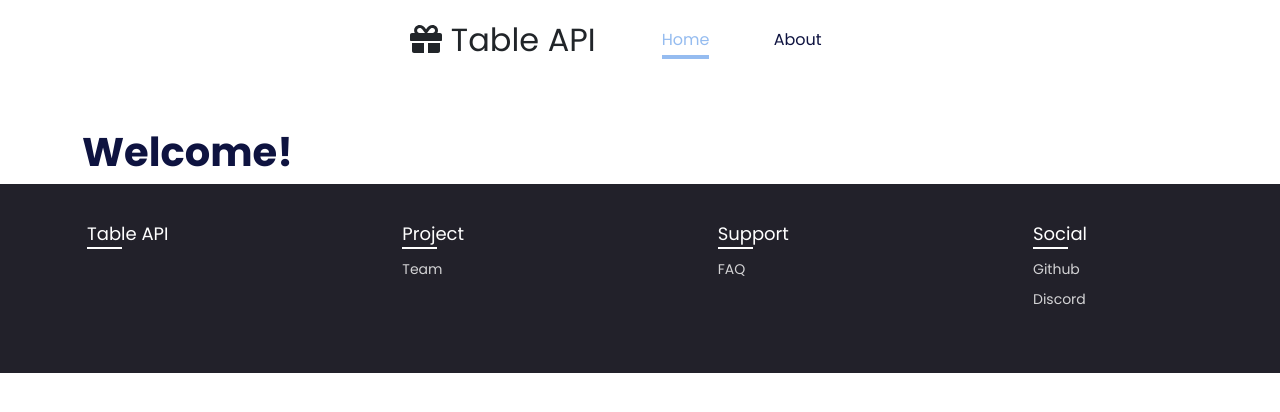
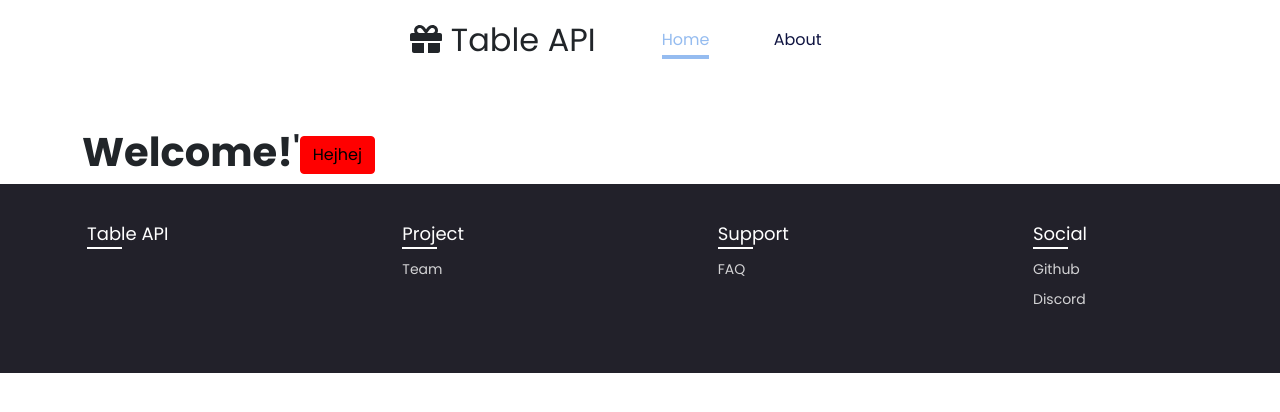
Before and after one commit to johannafransn/Table-API, a React (Create React App) app: page / in a window 1280 px wide. Shown: the top 412 px of the page. Built offline with nearby package versions, Linux system fonts and the light colour scheme.

Commit message:
added sass to project

```diff
--- a/package.json
+++ b/package.json
@@ -10,6 +10,7 @@
     "@testing-library/react": "^11.2.7",
     "@testing-library/user-event": "^12.8.3",
     "bootstrap": "^5.1.3",
+    "node-sass": "^6.0.1",
     "react": "^17.0.2",
     "react-bootstrap": "^2.1.2",
     "react-device-detect": "^2.1.2",
@@ -17,7 +18,6 @@
     "react-router-dom": "^6.0.0",
     "react-scripts": "4.0.3",
     "web-vitals": "^1.1.2"
-
   },
   "scripts": {
     "start": "react-scripts start",
--- /dev/null
+++ b/src/custom.scss
@@ -0,0 +1,11 @@
+
+$primary: #f00;
+$secondary: #0f0;
+$dark: #300;
+$light: #fdd;
+$success: #0fa;
+$info: #555;
+$warning: #ff0;
+$danger: #f00;
+
+@import '~bootstrap/scss/bootstrap.scss';
--- a/src/index.js
+++ b/src/index.js
@@ -1,9 +1,8 @@
 import ReactDOM from 'react-dom';
 import { BrowserRouter, HashRouter } from 'react-router-dom';
-import 'bootstrap/dist/css/bootstrap.css';
+import './custom.scss';
 
 
-import './index.css';
 import App from './App';
 
 ReactDOM.render(
--- a/src/index.css
+++ b/src/index.scss
@@ -18,8 +18,6 @@ main {
   margin-top: 7rem;
   text-align: center; top: 20px;
   margin-bottom:100px;
-
-
 }
 
 .btn-light {
--- a/src/pages/Home.js
+++ b/src/pages/Home.js
@@ -5,7 +5,8 @@ const Home = () => {
       <div class="row">
         <div class="col-5">
           <h1><br></br>
-            <b>Welcome!</b>
+            <b>Welcome!</b>'
+            <button className="btn btn-primary">Hejhej</button>
           </h1>
         </div>
         <div class="col-6">
```
Also changed, not shown: 1 other file (tests, documents, lock files or other folders).
